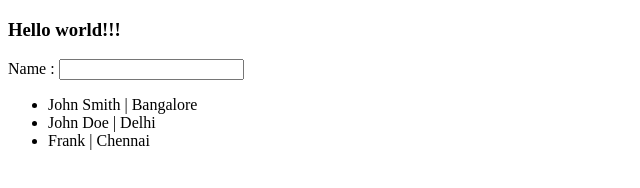
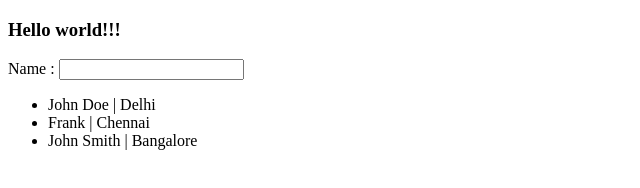
Before and after one commit to yadavsudhir405/angular-phonecat, a website: page app/index.html in a window 1280 px wide. Shown: the whole page, without its empty margins (0-640 px from the left). Drawn offline with nearby package versions, Linux system fonts and the light colour scheme.

Commit message:
Workig code with filter and orderBy

```diff
--- a/app/index.html
+++ b/app/index.html
@@ -11,7 +11,7 @@
       Name : <input type= "text"  data-ng-model="name" />
         <div data-ng-init="customers=[{name:'John Smith',city:'Bangalore'},{name:'John Doe',city:'Delhi'},{name:'Frank',city:'Chennai'}]">
             <ul>
-                <li data-ng-repeat="customer in customers | filter:name">{{customer.name}} | {{customer.city}}</li>
+                <li data-ng-repeat="customer in customers | filter:name | orderBy: 'city':'reverse' ">{{customer.name}} | {{customer.city}}</li>
             </ul>
         </div>
     </div>
```
